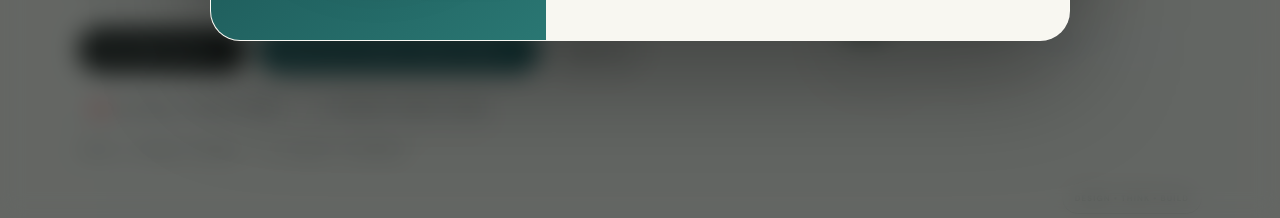
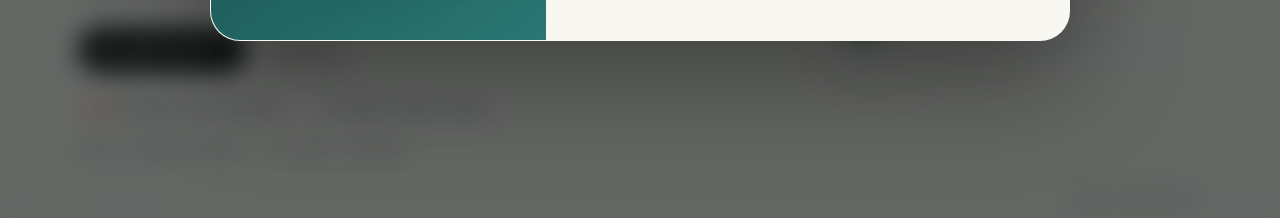
Before and after one commit to immanuelmoodi/portfolio, a plain HTML site: page index.html in a window 1280 px wide. Shown: the part 582-800 px from the top of the page. Drawn offline with Linux system fonts and the light colour scheme.

Commit message:
Add files via upload

```diff
--- a/index.html
+++ b/index.html
@@ -59,7 +59,7 @@
 <p class="hero-text">Creating user-centered, AI-driven experiences across web, mobile and enterprise products—turning complex business requirements into simple, scalable and engaging product experiences.</p>
 <div class="hero-actions">
 <a class="button dark" href="projects.html">View selected work <span>↗</span></a>
-<a class="button accent" href="https://nelsonimmanuel9.wixsite.com/portfolio" rel="noopener" target="_blank">View Previous Graphic Design Portfolio <span>↗</span></a>
+<!-- <a class="button accent" href="https://immanuelmoodi.github.io/graphic_portfolio/" rel="noopener" target="_blank">View Previous Graphic Design Portfolio <span>↗</span></a> -->
 <a class="button light" href="#about">About me</a>
 </div>
 <div aria-label="Work authorization and location" class="hero-status">
```
